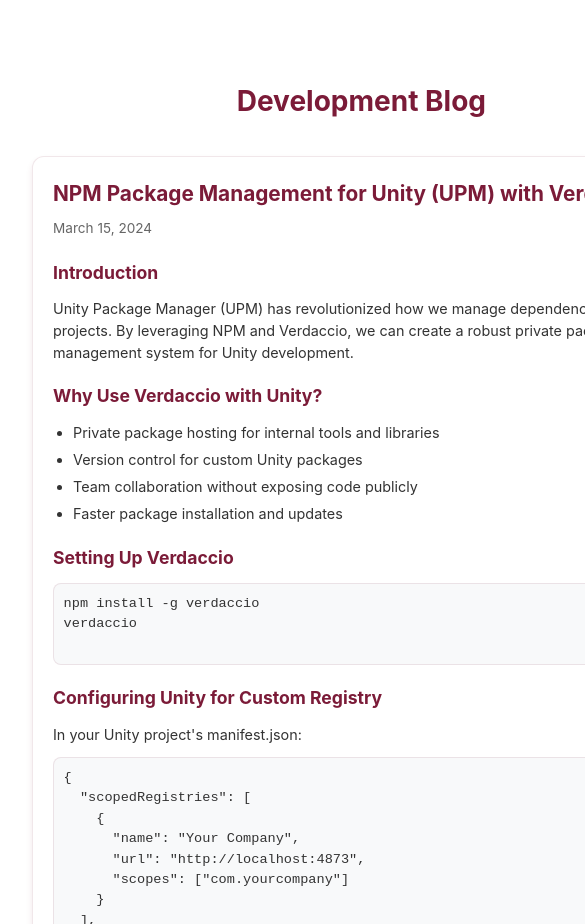
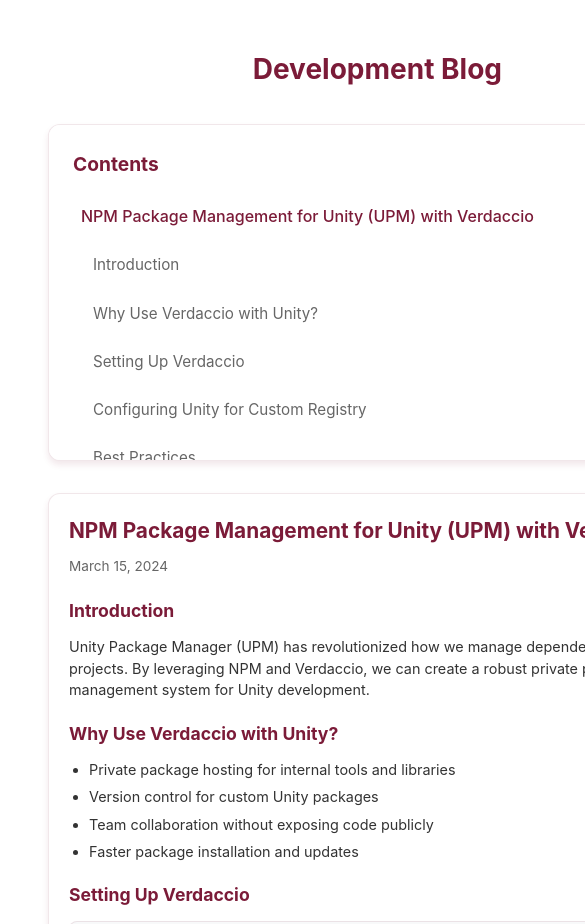
Before and after one commit to EfraimBaruh/efraim-portfolio, a React (Create React App) app: page / in a window 390 px wide. Shown: the part 4460-5384 px from the top of the page, 585 px wide, since content can reach past the window. Built offline with nearby package versions, Linux system fonts and the light colour scheme.

Commit message:
Add contents section to blog page.

```diff
--- a/src/components/Blog.css
+++ b/src/components/Blog.css
@@ -1,5 +1,5 @@
 .blog {
-  padding: 4rem 2rem;
+  padding: 0 2rem 4rem 2rem;
   max-width: 1400px;
   margin: 0 auto;
 }
@@ -83,7 +83,117 @@
   font-size: 0.85rem;
 }
 
+.blog-container {
+  max-width: 1400px;
+  margin: 0 auto;
+  padding: 0 2rem;
+}
+
+.blog-content {
+  display: flex;
+  flex-direction: column;
+  gap: 2rem;
+}
+
+.blog-index {
+  background: white;
+  border-radius: 12px;
+  padding: 1.5rem;
+  box-shadow: 0 4px 6px rgba(123, 27, 56, 0.1);
+  border: 1px solid rgba(123, 27, 56, 0.1);
+  margin-bottom: 2rem;
+  max-height: 50vh;
+  overflow-y: auto;
+}
+
+.blog-index h3 {
+  color: #7B1B38;
+  margin: 0 0 1rem 0;
+  font-size: 1.2rem;
+}
+
+.index-list {
+  list-style: none;
+  padding: 0;
+  margin: 0;
+  column-count: 2;
+  column-gap: 2rem;
+}
+
+.index-list > li {
+  margin-bottom: 1rem;
+  break-inside: avoid;
+  page-break-inside: avoid;
+}
+
+.index-list > li > a {
+  color: #7B1B38;
+  font-weight: 500;
+  font-size: 1.1rem;
+}
+
+.sub-index-list {
+  list-style: none;
+  padding-left: 1rem;
+  margin: 0.5rem 0 0 0;
+  break-inside: avoid;
+  page-break-inside: avoid;
+}
+
+.sub-index-list li {
+  margin-bottom: 0.5rem;
+}
+
+.index-list a {
+  color: #666;
+  text-decoration: none;
+  font-size: 0.95rem;
+  transition: all 0.2s ease;
+  display: block;
+  padding: 0.5rem;
+  border-radius: 6px;
+}
+
+.index-list a:hover {
+  color: #7B1B38;
+  background: rgba(123, 27, 56, 0.05);
+}
+
+.index-list a.active {
+  color: #7B1B38;
+  background: rgba(123, 27, 56, 0.1);
+  font-weight: 500;
+}
+
+.blog-index::-webkit-scrollbar {
+  width: 8px;
+}
+
+.blog-index::-webkit-scrollbar-track {
+  background: #f1f1f1;
+  border-radius: 4px;
+}
+
+.blog-index::-webkit-scrollbar-thumb {
+  background: rgba(123, 27, 56, 0.2);
+  border-radius: 4px;
+}
+
+.blog-index::-webkit-scrollbar-thumb:hover {
+  background: rgba(123, 27, 56, 0.3);
+}
+
 @media (max-width: 1024px) {
+  .blog-container {
+    grid-template-columns: 1fr;
+  }
+
+  .blog-index {
+    position: relative;
+    top: 0;
+    margin-bottom: 2rem;
+  }
+
   .blog-posts {
     grid-template-columns: 1fr;
     max-width: 800px;
@@ -93,7 +203,7 @@
 
 @media (max-width: 768px) {
   .blog {
-    padding: 3rem 1rem;
+    padding: 0 1rem 3rem 1rem;
   }
 
   .blog h2 {
@@ -124,4 +234,25 @@
   .post-content code {
     font-size: 0.8rem;
   }
+
+  .blog-container {
+    padding: 0 1rem;
+  }
+
+  .blog-index {
+    max-height: 40vh;
+  }
+
+  .index-list {
+    column-count: 1;
+    column-gap: 0;
+  }
+
+  .index-list > li > a {
+    font-size: 1rem;
+  }
+
+  .sub-index-list {
+    padding-left: 0.75rem;
+  }
 }
--- a/src/components/Blog.js
+++ b/src/components/Blog.js
@@ -1,7 +1,9 @@
-import React from 'react';
+import React, { useState, useEffect } from 'react';
 import './Blog.css';
 
 function Blog() {
+  const [activeSection, setActiveSection] = useState('');
+
   const blogPosts = [
     {
       id: 1,
@@ -136,22 +138,87 @@
     }
   ];
 
+  // Handle scroll to update active section
+  useEffect(() => {
+    const handleScroll = () => {
+      const sections = document.querySelectorAll('h3');
+      let currentSection = '';
+
+      sections.forEach(section => {
+        const sectionTop = section.offsetTop;
+        if (window.scrollY >= sectionTop - 100) {
+          currentSection = section.id;
+        }
+      });
+
+      setActiveSection(currentSection);
+    };
+
+    window.addEventListener('scroll', handleScroll);
+    return () => window.removeEventListener('scroll', handleScroll);
+  }, []);
+
   return (
+    <div className="blog-container">
+      <main className="blog-content">
         <section id="blog" className="blog">
           <h2>Development Blog</h2>
+
+          <nav className="blog-index">
+            <h3>Contents</h3>
+            <ul className="index-list">
+              {blogPosts.map(post => (
+                <li key={post.id}>
+                  <a
+                    href={`#post-${post.id}`}
+                    className={activeSection === `post-${post.id}` ? 'active' : ''}
+                  >
+                    {post.title}
+                  </a>
+                  <ul className="sub-index-list">
+                    {post.content.match(/<h3>(.*?)<\/h3>/g)?.map((header, index) => {
+                      const headerText = header.replace(/<[^>]*>/g, '');
+                      const headerId = `post-${post.id}-section-${index}`;
+                      return (
+                        <li key={index}>
+                          <a
+                            href={`#${headerId}`}
+                            className={activeSection === headerId ? 'active' : ''}
+                          >
+                            {headerText}
+                          </a>
+                        </li>
+                      );
+                    })}
+                  </ul>
+                </li>
+              ))}
+            </ul>
+          </nav>
+
           <div className="blog-posts">
             {blogPosts.map(post => (
-          <article key={post.id} className="blog-post">
+              <article id={`post-${post.id}`} key={post.id} className="blog-post">
                 <h3>{post.title}</h3>
                 <span className="post-date">{post.date}</span>
                 <div
                   className="post-content"
-              dangerouslySetInnerHTML={{ __html: post.content }}
+                  dangerouslySetInnerHTML={{
+                    __html: post.content.replace(
+                      /<h3>(.*?)<\/h3>/g,
+                      (match, content, offset) => {
+                        const index = post.content.substring(0, offset).match(/<h3>/g)?.length - 1;
+                        return `<h3 id="post-${post.id}-section-${index}">${content}</h3>`;
+                      }
+                    )
+                  }}
                 />
               </article>
             ))}
           </div>
         </section>
+      </main>
+    </div>
   );
 }
 
```
Lines whose indentation alone changed are shown as unchanged.
